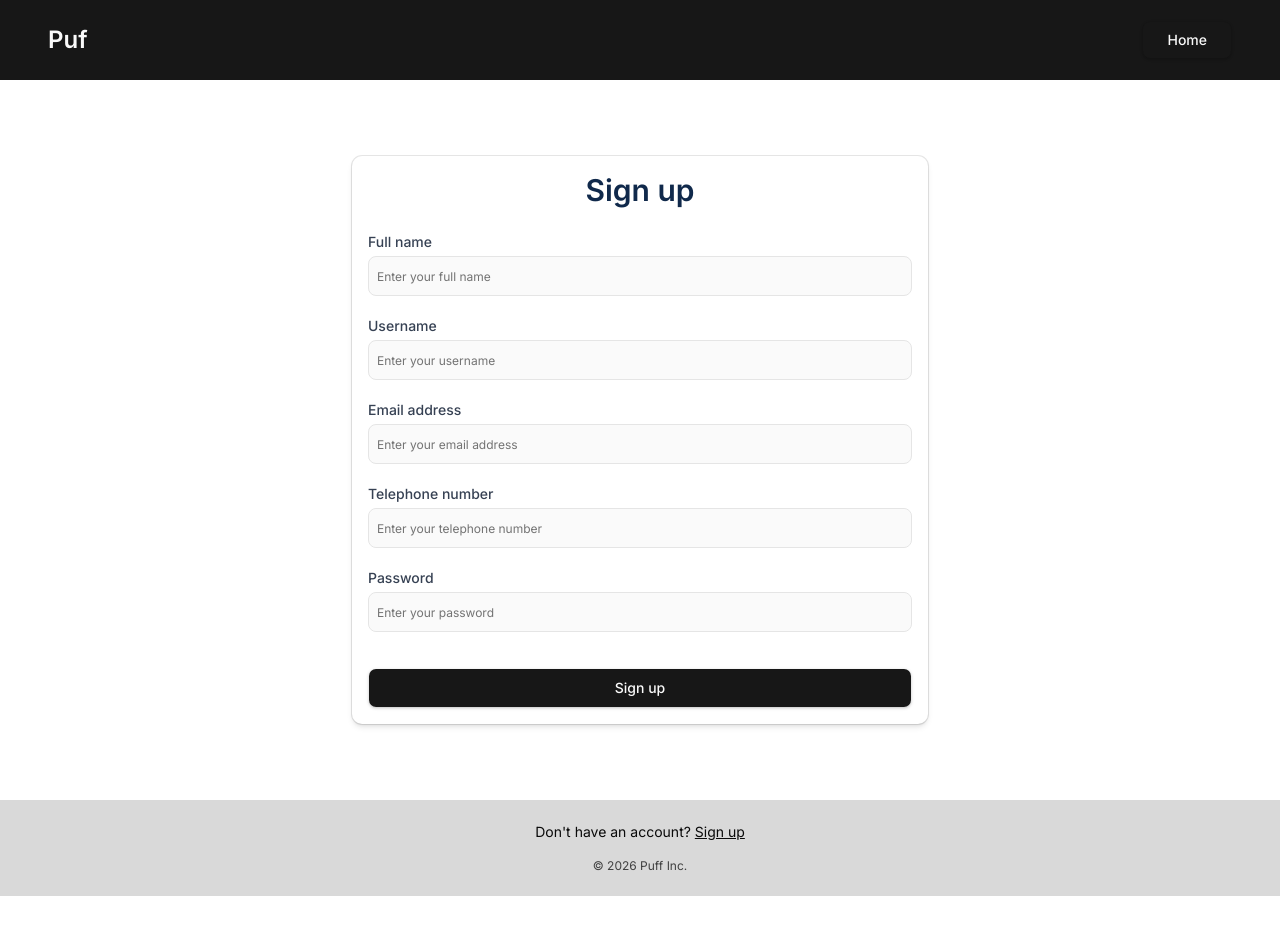
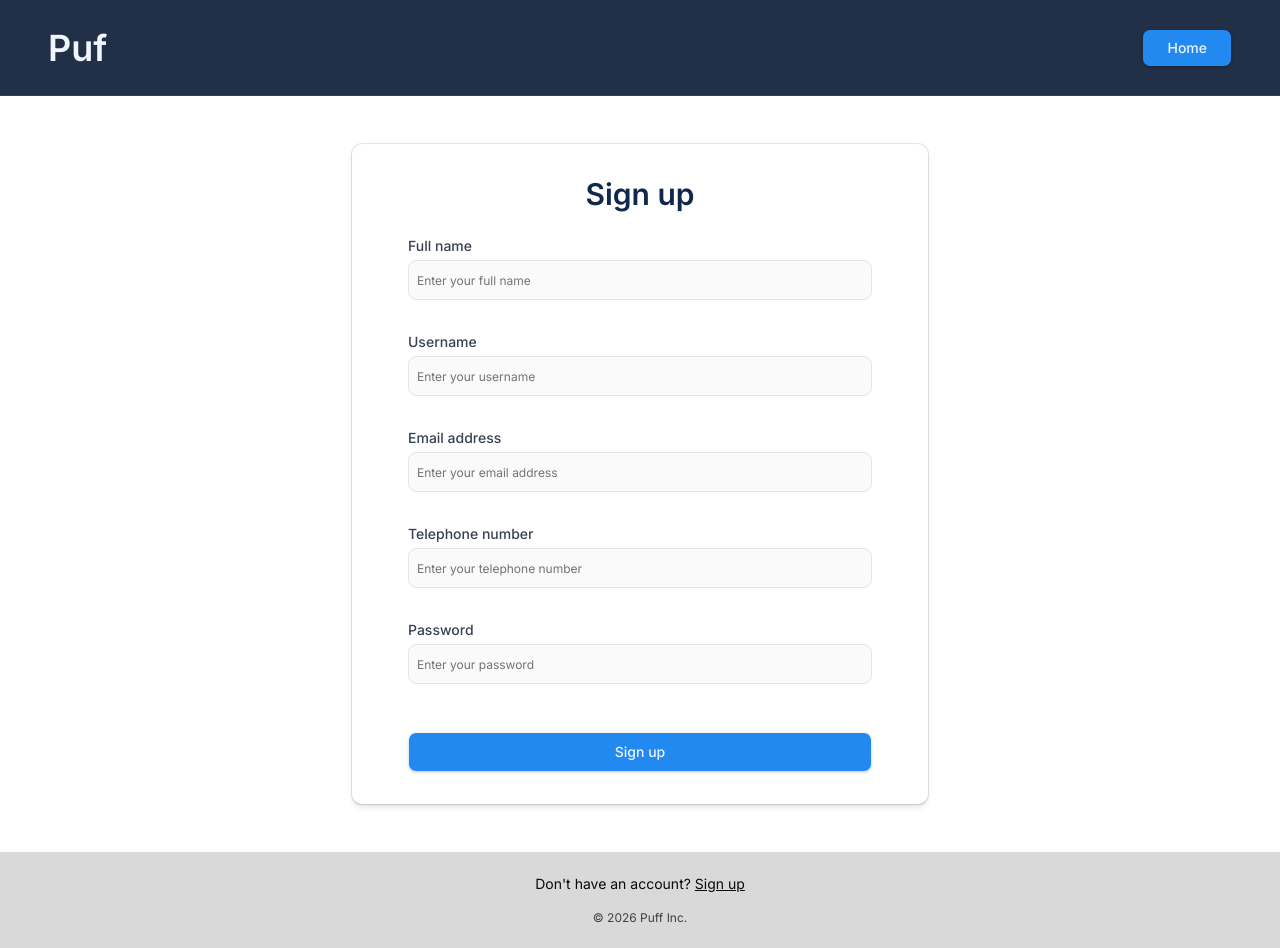
Before and after one commit to puf-app/puf, a Next.js app in the folder app/frontend/: page /signup in a window 1280 px wide. Before the commit the page ends 896 px from the top, so only its background shows below. Built offline with nearby package versions, Linux system fonts and the light colour scheme.

Commit message:
chore: refactor sign up
Also changed some spacings and colors in global.css and made Header global not only AuthHeader...

```diff
--- a/app/frontend/src/app/signup/page.tsx
+++ b/app/frontend/src/app/(auth)/signup/page.tsx
@@ -1,7 +1,8 @@
 'use client';
 
-import React from 'react';
 import Link from 'next/link';
+
+// form validation
 import { useForm } from 'react-hook-form';
 import { z } from 'zod';
 import { zodResolver } from '@hookform/resolvers/zod';
@@ -11,7 +12,6 @@
 import { Input } from '@/components/ui/input';
 import { Label } from '@/components/ui/label';
 import { Card, CardHeader, CardTitle, CardContent } from '@/components/ui/card';
-import { AuthHeader } from '@/components/layout/AuthHeader';
 
 const signupSchema = z.object({
   username: z.string().min(3, 'Username must be at least 3 characters'),
@@ -45,184 +45,188 @@
   };
 
   return (
-    <main className="min-h-screen bg-white flex flex-col">
-      <AuthHeader />
-
+    <main className='bg-white flex flex-col'>
       {/* Forms */}
-      <section className="flex-1 flex flex-col items-center justify-start md:justify-center px-4 py-8 md:py-12 gap-4">
+      <section className='flex-1 flex flex-col items-center justify-start md:justify-center px-4 py-8 md:py-12 gap-4'>
         {/* Mobile layout: no card, only fields */}
-        <div className="w-full max-w-md md:hidden">
-          <h1 className="text-2xl font-semibold text-[#10294b] text-center mb-6">
+        <div className='w-full max-w-md md:hidden'>
+          <h1 className='text-2xl font-semibold text-[#10294b] text-center mb-6'>
             Sign up
           </h1>
-          <form className="space-y-4" onSubmit={handleSubmit(onSubmit)}>
-            <div className="flex flex-col gap-1">
-              <Label className="text-sm text-gray-700" htmlFor="username-mobile">
+          <form className='space-y-4' onSubmit={handleSubmit(onSubmit)}>
+            <div className='flex flex-col gap-1'>
+              <Label
+                className='text-sm text-gray-700'
+                htmlFor='username-mobile'
+              >
                 Username
               </Label>
               <Input
-                id="username-mobile"
-                type="text"
-                placeholder="Enter your username"
-                className="h-10 border-input text-sm"
+                id='username-mobile'
+                type='text'
+                placeholder='Enter your username'
+                className='h-10 border-input text-sm'
                 {...register('username')}
               />
               {errors.username && (
-                <p className="text-xs text-destructive mt-1">
+                <p className='text-xs text-destructive mt-1'>
                   {errors.username.message}
                 </p>
               )}
             </div>
 
-            <div className="flex flex-col gap-1">
-              <Label className="text-sm text-gray-700" htmlFor="email-mobile">
+            <div className='flex flex-col gap-1'>
+              <Label className='text-sm text-gray-700' htmlFor='email-mobile'>
                 Email address
               </Label>
               <Input
-                id="email-mobile"
-                type="email"
-                placeholder="Enter your email address"
-                className="h-10 border-input text-sm"
+                id='email-mobile'
+                type='email'
+                placeholder='Enter your email address'
+                className='h-10 border-input text-sm'
                 {...register('email')}
               />
               {errors.email && (
-                <p className="text-xs text-destructive mt-1">
+                <p className='text-xs text-destructive mt-1'>
                   {errors.email.message}
                 </p>
               )}
             </div>
 
-            <div className="flex flex-col gap-1">
-              <Label className="text-sm text-gray-700" htmlFor="password-mobile">
+            <div className='flex flex-col gap-1'>
+              <Label
+                className='text-sm text-gray-700'
+                htmlFor='password-mobile'
+              >
                 Password
               </Label>
               <Input
-                id="password-mobile"
-                type="password"
-                placeholder="Enter your password"
-                className="h-10 border-input text-sm"
+                id='password-mobile'
+                type='password'
+                placeholder='Enter your password'
+                className='h-10 border-input text-sm'
                 {...register('password')}
               />
               {errors.password && (
-                <p className="text-xs text-destructive mt-1">
+                <p className='text-xs text-destructive mt-1'>
                   {errors.password.message}
                 </p>
               )}
             </div>
 
             <Button
-              type="submit"
-              className="mt-4 h-10 w-full text-sm font-medium shadow-sm"
+              type='submit'
+              className='mt-4 h-10 w-full text-sm font-medium shadow-sm'
             >
               Sign up
             </Button>
           </form>
 
-          <p className="mt-4 text-sm text-center w-full">
+          <p className='mt-4 text-sm text-center w-full'>
             Already have an account?{' '}
-            <Link href="/login" className="underline text-[#1a448d]">
+            <Link href='/login' className='underline text-[#1a448d]'>
               Sign in
             </Link>
           </p>
         </div>
 
         {/* Desktop/tablet layout: card with all fields */}
-        <Card className="hidden md:block w-full max-w-xl shadow-md">
-          <CardHeader className="pb-6">
-            <CardTitle className="text-3xl font-semibold text-[#10294b] text-center">
+        <Card className='hidden md:block w-full max-w-xl shadow-md py-8 px-10'>
+          <CardHeader className='pb-6'>
+            <CardTitle className='text-3xl font-semibold text-[#10294b] text-center'>
               Sign up
             </CardTitle>
           </CardHeader>
-          <CardContent className="pt-0">
-            <form className="space-y-5" onSubmit={handleSubmit(onSubmit)}>
-              <div className="flex flex-col gap-1">
-                <Label className="text-sm text-gray-700" htmlFor="fullName">
+          <CardContent className='pt-0'>
+            <form className='space-y-8' onSubmit={handleSubmit(onSubmit)}>
+              <div className='flex flex-col gap-1'>
+                <Label className='text-sm text-gray-700' htmlFor='fullName'>
                   Full name
                 </Label>
                 <Input
-                  id="fullName"
-                  type="text"
-                  placeholder="Enter your full name"
-                  className="h-10 border-input text-sm"
+                  id='fullName'
+                  type='text'
+                  placeholder='Enter your full name'
+                  className='h-10 border-input text-sm'
                   {...register('fullName')}
                 />
                 {errors.fullName && (
-                  <p className="text-xs text-destructive mt-1">
+                  <p className='text-xs text-destructive mt-1'>
                     {errors.fullName.message}
                   </p>
                 )}
               </div>
 
-              <div className="flex flex-col gap-1">
-                <Label className="text-sm text-gray-700" htmlFor="username">
+              <div className='flex flex-col gap-1'>
+                <Label className='text-sm text-gray-700' htmlFor='username'>
                   Username
                 </Label>
                 <Input
-                  id="username"
-                  type="text"
-                  placeholder="Enter your username"
-                  className="h-10 border-input text-sm"
+                  id='username'
+                  type='text'
+                  placeholder='Enter your username'
+                  className='h-10 border-input text-sm'
                   {...register('username')}
                 />
                 {errors.username && (
-                  <p className="text-xs text-destructive mt-1">
+                  <p className='text-xs text-destructive mt-1'>
                     {errors.username.message}
                   </p>
                 )}
               </div>
 
-              <div className="flex flex-col gap-1">
-                <Label className="text-sm text-gray-700" htmlFor="email">
+              <div className='flex flex-col gap-1'>
+                <Label className='text-sm text-gray-700' htmlFor='email'>
                   Email address
                 </Label>
                 <Input
-                  id="email"
-                  type="email"
-                  placeholder="Enter your email address"
-                  className="h-10 border-input text-sm"
+                  id='email'
+                  type='email'
+                  placeholder='Enter your email address'
+                  className='h-10 border-input text-sm'
                   {...register('email')}
                 />
                 {errors.email && (
-                  <p className="text-xs text-destructive mt-1">
+                  <p className='text-xs text-destructive mt-1'>
                     {errors.email.message}
                   </p>
                 )}
               </div>
 
-              <div className="flex flex-col gap-1">
-                <Label className="text-sm text-gray-700" htmlFor="phone">
+              <div className='flex flex-col gap-1'>
+                <Label className='text-sm text-gray-700' htmlFor='phone'>
                   Telephone number
                 </Label>
                 <Input
-                  id="phone"
-                  type="tel"
-                  placeholder="Enter your telephone number"
-                  className="h-10 border-input text-sm"
+                  id='phone'
+                  type='tel'
+                  placeholder='Enter your telephone number'
+                  className='h-10 border-input text-sm'
                   {...register('phone')}
                 />
               </div>
 
-              <div className="flex flex-col gap-1">
-                <Label className="text-sm text-gray-700" htmlFor="password">
+              <div className='flex flex-col gap-1'>
+                <Label className='text-sm text-gray-700' htmlFor='password'>
                   Password
                 </Label>
                 <Input
-                  id="password"
-                  type="password"
-                  placeholder="Enter your password"
-                  className="h-10 border-input text-sm"
+                  id='password'
+                  type='password'
+                  placeholder='Enter your password'
+                  className='h-10 border-input text-sm'
                   {...register('password')}
                 />
                 {errors.password && (
-                  <p className="text-xs text-destructive mt-1">
+                  <p className='text-xs text-destructive mt-1'>
                     {errors.password.message}
                   </p>
                 )}
               </div>
 
               <Button
-                type="submit"
-                className="mt-4 h-10 w-full text-sm font-medium shadow-sm"
+                type='submit'
+                className='mt-4 h-10 w-full text-sm font-medium shadow-sm'
               >
                 Sign up
               </Button>
--- a/app/frontend/src/app/globals.css
+++ b/app/frontend/src/app/globals.css
@@ -1,22 +1,23 @@
 @import 'tailwindcss';
-@import "tw-animate-css";
-@import "shadcn/tailwind.css";
+@import 'tw-animate-css';
+@import 'shadcn/tailwind.css';
 
 @custom-variant dark (&:is(.dark *));
 
 :root {
   --footer: #d9d9d9;
   --footer-light-foreground: #404040;
+  --header: #212f47;
   --background: oklch(1 0 0);
   --foreground: oklch(0.145 0 0);
   --card: oklch(1 0 0);
   --card-foreground: oklch(0.145 0 0);
   --popover: oklch(1 0 0);
   --popover-foreground: oklch(0.145 0 0);
-  --primary: oklch(0.205 0 0);
-  --primary-foreground: oklch(0.985 0 0);
-  --secondary: oklch(0.97 0 0);
-  --secondary-foreground: oklch(0.205 0 0);
+  --primary: oklch(0.6278 0.1785 253.17);
+  --primary-foreground: oklch(0.97 0.014 254.604);
+  --secondary: oklch(0.967 0.001 286.375);
+  --secondary-foreground: oklch(0.21 0.006 285.885);
   --muted: oklch(0.97 0 0);
   --muted-foreground: oklch(0.556 0 0);
   --accent: oklch(0.97 0 0);
@@ -33,8 +34,8 @@
   --radius: 0.625rem;
   --sidebar: oklch(0.985 0 0);
   --sidebar-foreground: oklch(0.145 0 0);
-  --sidebar-primary: oklch(0.205 0 0);
-  --sidebar-primary-foreground: oklch(0.985 0 0);
+  --sidebar-primary: oklch(0.546 0.245 262.881);
+  --sidebar-primary-foreground: oklch(0.97 0.014 254.604);
   --sidebar-accent: oklch(0.97 0 0);
   --sidebar-accent-foreground: oklch(0.205 0 0);
   --sidebar-border: oklch(0.922 0 0);
@@ -46,9 +47,10 @@
   --color-foreground: var(--foreground);
   --color-footer: var(--footer);
   --color-footer-light-foreground: var(--footer-light-foreground);
+  --color-header: var(--header);
 
-  --font-sans: var(--font-sans);
-  --font-mono: var(--font-geist-mono);
+  --font-sans: var(--font-inter-sans);
+  --font-mono: var(--font-inter-tight);
   --color-sidebar-ring: var(--sidebar-ring);
   --color-sidebar-border: var(--sidebar-border);
   --color-sidebar-accent-foreground: var(--sidebar-accent-foreground);
@@ -94,9 +96,9 @@
   --card-foreground: oklch(0.985 0 0);
   --popover: oklch(0.205 0 0);
   --popover-foreground: oklch(0.985 0 0);
-  --primary: oklch(0.922 0 0);
-  --primary-foreground: oklch(0.205 0 0);
-  --secondary: oklch(0.269 0 0);
+  --primary: oklch(0.424 0.199 265.638);
+  --primary-foreground: oklch(0.97 0.014 254.604);
+  --secondary: oklch(0.274 0.006 286.033);
   --secondary-foreground: oklch(0.985 0 0);
   --muted: oklch(0.269 0 0);
   --muted-foreground: oklch(0.708 0 0);
@@ -113,8 +115,8 @@
   --chart-5: oklch(0.424 0.199 265.638);
   --sidebar: oklch(0.205 0 0);
   --sidebar-foreground: oklch(0.985 0 0);
-  --sidebar-primary: oklch(0.488 0.243 264.376);
-  --sidebar-primary-foreground: oklch(0.985 0 0);
+  --sidebar-primary: oklch(0.623 0.214 259.815);
+  --sidebar-primary-foreground: oklch(0.97 0.014 254.604);
   --sidebar-accent: oklch(0.269 0 0);
   --sidebar-accent-foreground: oklch(0.985 0 0);
   --sidebar-border: oklch(1 0 0 / 10%);
@@ -128,7 +130,4 @@
   body {
     @apply bg-background text-foreground;
   }
-  html {
-    @apply font-sans;
-  }
 }
--- a/app/frontend/src/app/layout.tsx
+++ b/app/frontend/src/app/layout.tsx
@@ -1,5 +1,5 @@
 import type { Metadata } from 'next';
-import { Geist, Geist_Mono, Inter } from 'next/font/google';
+import { Inter, Inter_Tight } from 'next/font/google';
 import './globals.css';
 
 // providers
@@ -7,17 +7,15 @@
 
 // components
 import Footer from '@/components/layout/Footer';
-import { cn } from "@/lib/utils";
+import Header from '@/components/layout/Header';
 
-const inter = Inter({subsets:['latin'],variable:'--font-sans'});
-
-const geistSans = Geist({
-  variable: '--font-geist-sans',
+const interSans = Inter({
+  variable: '--font-inter-sans',
   subsets: ['latin'],
 });
 
-const geistMono = Geist_Mono({
-  variable: '--font-geist-mono',
+const interTight = Inter_Tight({
+  variable: '--font-inter-tight',
   subsets: ['latin'],
 });
 
@@ -33,12 +31,13 @@
   children: React.ReactNode;
 }>) {
   return (
-    <html lang='en' className={cn("font-sans", inter.variable)}>
+    <html lang='en'>
       <body
-        className={`${geistSans.variable} ${geistMono.variable} antialiased`}
+        className={`${interSans.variable} ${interTight.variable} antialiased`}
       >
         <Providers>
           <div className='flex flex-col min-h-screen justify-between font-sans'>
+            <Header />
             {children}
             <Footer />
           </div>
--- a/app/frontend/src/components/layout/AuthHeader.tsx
+++ /dev/null
@@ -1,17 +0,0 @@
-'use client';
-
-import Link from 'next/link';
-import { Button } from '@/components/ui/button';
-
-export function AuthHeader() {
-  return (
-    <header className="h-16 md:h-20 bg-primary flex items-center justify-between px-4 md:px-12 text-primary-foreground">
-      <div className="text-2xl font-semibold">Puf</div>
-      <Link href="/">
-        <Button className="px-6 py-2 h-auto rounded-md text-sm font-medium shadow-sm">
-          Home
-        </Button>
-      </Link>
-    </header>
-  );
-}
--- /dev/null
+++ b/app/frontend/src/components/layout/Header.tsx
@@ -0,0 +1,52 @@
+'use client';
+
+import Link from 'next/link';
+import { Button } from '@/components/ui/button';
+import { usePathname } from 'next/navigation';
+
+export default function Header() {
+  const pathname = usePathname();
+
+  return (
+    <header className='h-16 md:h-24 bg-header flex items-center justify-between px-4 md:px-12 text-primary-foreground border-b border-primary/20'>
+      <div className='text-4xl font-semibold'>Puf</div>
+
+      <nav className='flex gap-4'>
+        {pathname === '/' && (
+          <>
+            <Link href='/signup'>
+              <Button className='px-6 py-2 h-auto rounded-md text-sm font-medium shadow-sm'>
+                Sign up
+              </Button>
+            </Link>
+
+            <Link href='/signin'>
+              <Button className='px-6 py-2 h-auto rounded-md text-sm font-medium shadow-sm'>
+                Sign in
+              </Button>
+            </Link>
+          </>
+        )}
+
+        {pathname === '/signin' ||
+          (pathname === '/signup' && (
+            <Link href='/'>
+              <Button className='px-6 py-2 h-auto rounded-md text-sm font-medium shadow-sm'>
+                Home
+              </Button>
+            </Link>
+          ))}
+
+        {pathname !== '/signin' &&
+          pathname !== '/signup' &&
+          pathname !== '/' && (
+            <Link href='/home'>
+              <Button className='px-6 py-2 h-auto rounded-md text-sm font-medium shadow-sm'>
+                Home
+              </Button>
+            </Link>
+          )}
+      </nav>
+    </header>
+  );
+}
--- a/app/frontend/src/components/ui/button.tsx
+++ b/app/frontend/src/components/ui/button.tsx
@@ -1,24 +1,24 @@
-import * as React from "react"
-import { cva, type VariantProps } from "class-variance-authority"
-import { Slot } from "radix-ui"
+import * as React from 'react';
+import { cva, type VariantProps } from 'class-variance-authority';
+import { Slot } from 'radix-ui';
 
-import { cn } from "@/lib/utils"
+import { cn } from '@/lib/utils';
 
 const buttonVariants = cva(
-  "group/button inline-flex shrink-0 items-center justify-center rounded-md border border-transparent bg-clip-padding text-xs/relaxed font-medium whitespace-nowrap transition-all outline-none select-none focus-visible:border-ring focus-visible:ring-2 focus-visible:ring-ring/30 active:translate-y-px disabled:pointer-events-none disabled:opacity-50 aria-invalid:border-destructive aria-invalid:ring-2 aria-invalid:ring-destructive/20 dark:aria-invalid:border-destructive/50 dark:aria-invalid:ring-destructive/40 [&_svg]:pointer-events-none [&_svg]:shrink-0 [&_svg:not([class*='size-'])]:size-4",
+  "cursor-pointer group/button inline-flex shrink-0 items-center justify-center rounded-md border border-transparent bg-clip-padding text-xs/relaxed font-medium whitespace-nowrap transition-all outline-none select-none focus-visible:border-ring focus-visible:ring-2 focus-visible:ring-ring/30 active:translate-y-px disabled:pointer-events-none disabled:opacity-50 aria-invalid:border-destructive aria-invalid:ring-2 aria-invalid:ring-destructive/20 dark:aria-invalid:border-destructive/50 dark:aria-invalid:ring-destructive/40 [&_svg]:pointer-events-none [&_svg]:shrink-0 [&_svg:not([class*='size-'])]:size-4",
   {
     variants: {
       variant: {
-        default: "bg-primary text-primary-foreground hover:bg-primary/80",
+        default: 'bg-primary text-primary-foreground hover:bg-primary/80',
         outline:
-          "border-border hover:bg-input/50 hover:text-foreground aria-expanded:bg-muted aria-expanded:text-foreground dark:bg-input/30",
+          'border-border hover:bg-input/50 hover:text-foreground aria-expanded:bg-muted aria-expanded:text-foreground dark:bg-input/30',
         secondary:
-          "bg-secondary text-secondary-foreground hover:bg-secondary/80 aria-expanded:bg-secondary aria-expanded:text-secondary-foreground",
+          'bg-secondary text-secondary-foreground hover:bg-secondary/80 aria-expanded:bg-secondary aria-expanded:text-secondary-foreground',
         ghost:
-          "hover:bg-muted hover:text-foreground aria-expanded:bg-muted aria-expanded:text-foreground dark:hover:bg-muted/50",
+          'hover:bg-muted hover:text-foreground aria-expanded:bg-muted aria-expanded:text-foreground dark:hover:bg-muted/50',
         destructive:
-          "bg-destructive/10 text-destructive hover:bg-destructive/20 focus-visible:border-destructive/40 focus-visible:ring-destructive/20 dark:bg-destructive/20 dark:hover:bg-destructive/30 dark:focus-visible:ring-destructive/40",
-        link: "text-primary underline-offset-4 hover:underline",
+          'bg-destructive/10 text-destructive hover:bg-destructive/20 focus-visible:border-destructive/40 focus-visible:ring-destructive/20 dark:bg-destructive/20 dark:hover:bg-destructive/30 dark:focus-visible:ring-destructive/40',
+        link: 'text-primary underline-offset-4 hover:underline',
       },
       size: {
         default:
@@ -27,39 +27,39 @@
         sm: "h-6 gap-1 px-2 text-xs/relaxed has-data-[icon=inline-end]:pr-1.5 has-data-[icon=inline-start]:pl-1.5 [&_svg:not([class*='size-'])]:size-3",
         lg: "h-8 gap-1 px-2.5 text-xs/relaxed has-data-[icon=inline-end]:pr-2 has-data-[icon=inline-start]:pl-2 [&_svg:not([class*='size-'])]:size-4",
         icon: "size-7 [&_svg:not([class*='size-'])]:size-3.5",
-        "icon-xs": "size-5 rounded-sm [&_svg:not([class*='size-'])]:size-2.5",
-        "icon-sm": "size-6 [&_svg:not([class*='size-'])]:size-3",
-        "icon-lg": "size-8 [&_svg:not([class*='size-'])]:size-4",
+        'icon-xs': "size-5 rounded-sm [&_svg:not([class*='size-'])]:size-2.5",
+        'icon-sm': "size-6 [&_svg:not([class*='size-'])]:size-3",
+        'icon-lg': "size-8 [&_svg:not([class*='size-'])]:size-4",
       },
     },
     defaultVariants: {
-      variant: "default",
-      size: "default",
+      variant: 'default',
+      size: 'default',
     },
-  }
-)
+  },
+);
 
 function Button({
   className,
-  variant = "default",
-  size = "default",
+  variant = 'default',
+  size = 'default',
   asChild = false,
   ...props
-}: React.ComponentProps<"button"> &
+}: React.ComponentProps<'button'> &
   VariantProps<typeof buttonVariants> & {
-    asChild?: boolean
+    asChild?: boolean;
   }) {
-  const Comp = asChild ? Slot.Root : "button"
+  const Comp = asChild ? Slot.Root : 'button';
 
   return (
     <Comp
-      data-slot="button"
+      data-slot='button'
       data-variant={variant}
       data-size={size}
       className={cn(buttonVariants({ variant, size, className }))}
       {...props}
     />
-  )
+  );
 }
 
-export { Button, buttonVariants }
+export { Button, buttonVariants };
```
